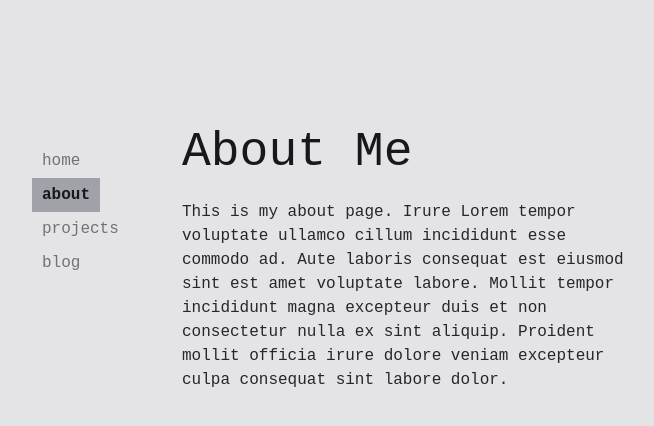
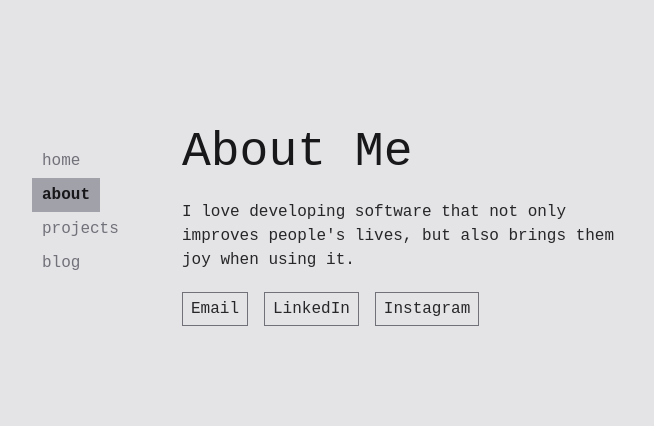
Before and after one commit to gabe-santos/gabe-santos-portfolio, a Next.js app: page /about in a window 1280 px wide. Shown: the top 426 px of the page, without its empty margins (288-942 px from the left). Built offline with nearby package versions, Linux system fonts and the light colour scheme; a web font is replaced by a local one.

Commit message:
cleaning

```diff
--- a/app/about/page.tsx
+++ b/app/about/page.tsx
@@ -1,16 +1,37 @@
 'use client';
 
+import { motion } from 'framer-motion';
+import Link from 'next/link';
 import Page from '../../components/Page';
 
-export default function AboutPage() {
+const AboutPage = () => {
 	return (
 		<Page title='About Me'>
-			This is my about page. Irure Lorem tempor voluptate ullamco cillum
-			incididunt esse commodo ad. Aute laboris consequat est eiusmod sint
-			est amet voluptate labore. Mollit tempor incididunt magna excepteur
-			duis et non consectetur nulla ex sint aliquip. Proident mollit
-			officia irure dolore veniam excepteur culpa consequat sint labore
-			dolor.
+			<p>
+				I love developing software that not only improves people&apos;s
+				lives, but also brings them joy when using it.
+			</p>
+			<div className='my-5 space-x-4'>
+				<Link
+					className='border border-zinc-500 py-1 px-2 text-center inline-block hover:bg-zinc-500'
+					href='mailto:gabe.santos.codes@gmail.com'>
+					Email
+				</Link>
+				<Link
+					className='border border-zinc-500 py-1 px-2 text-center inline-block hover:bg-zinc-500'
+					href='https://www.linkedin.com/in/gabesantoscodes/'
+					target='_blank'>
+					LinkedIn
+				</Link>
+				<motion.a
+					className='border border-zinc-500 py-1 px-2 text-center inline-block hover:bg-zinc-500'
+					href='https://www.instagram.com/gabe.santos/'
+					target='_blank'>
+					Instagram
+				</motion.a>
+			</div>
 		</Page>
 	);
-}
+};
+
+export default AboutPage;
--- a/app/page.tsx
+++ b/app/page.tsx
@@ -2,7 +2,6 @@
 
 import Image from 'next/image';
 import Page from '../components/Page';
-import SlideInSection from '../components/SlideInSection';
 import { name, avatar, about, bio } from '../lib/info';
 
 export const revalidate = 60;
@@ -13,10 +12,10 @@ export default async function HomePage() {
 			{about()}
 			<Image
 				alt={name}
-				className='rounded-full grayscale my-5'
+				className='grayscale my-5 rounded-full'
 				src={avatar}
 				placeholder='blur'
-				width={120}
+				width={128}
 				priority
 			/>
 			{bio()}
--- a/components/Page.tsx
+++ b/components/Page.tsx
@@ -9,9 +9,9 @@ const Page: React.FC<PageProps> = ({ title, children }) => {
 	return (
 		<SlideInSection>
 			<h1 className='text-5xl font-mono'>{title}</h1>
-			<p className='mt-6 max-w-[460px] text-zinc-800 dark:text-zinc-300 font-mono'>
+			<div className='mt-6 max-w-[460px] text-zinc-800 dark:text-zinc-300 font-mono'>
 				{children}
-			</p>
+			</div>
 		</SlideInSection>
 	);
 };
```
